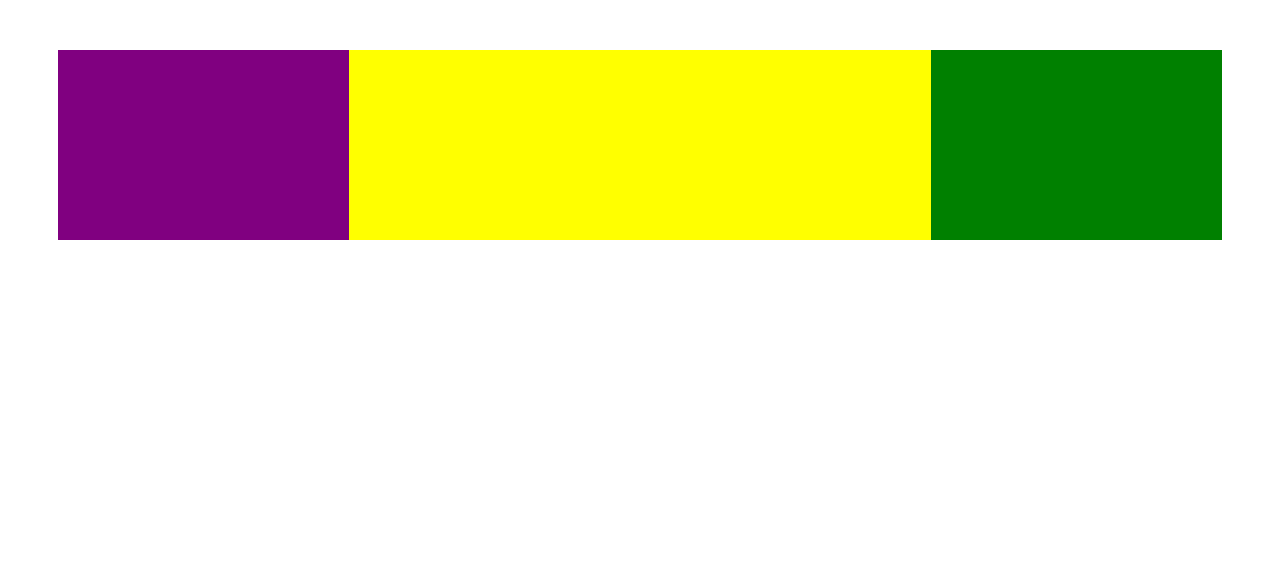
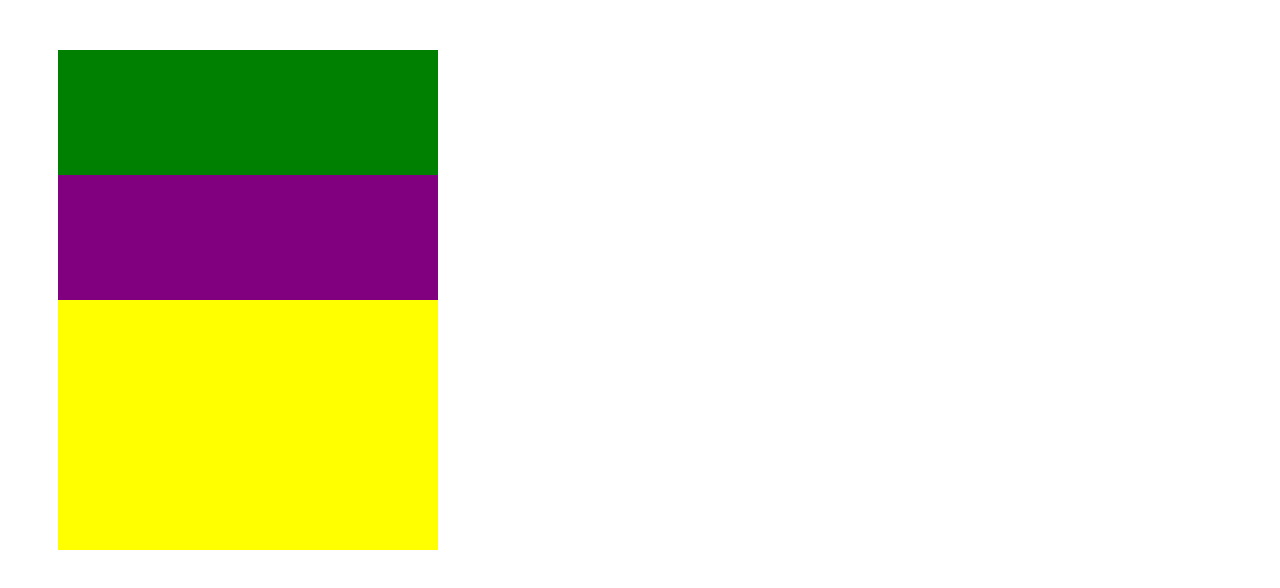
Before and after one commit to green-fox-academy/balazsbarni, a plain HTML site: page week06/ex01/index.html in a window 1280 px wide. Drawn offline with Linux system fonts and the light colour scheme.

Commit message:
Ex1.4completed

```diff
--- a/week06/ex01/style.css
+++ b/week06/ex01/style.css
@@ -2,26 +2,28 @@
 .container {
     display: flex;
     justify-content: center;
-    flex-direction: row-reverse;
+    flex-direction: column;
+    width: 380px;
+    height: 500px;
     margin: 50px;
   }
 
 .item {
-    height: 190px;
     width: 100%;
 }
 
 .green {
     background-color: green;
-    flex: 1;
+    flex-grow: 1;
 }
 
 .yellow {
     background-color: yellow;
-    flex: 2;
+    order: 1;
+    flex-grow: 2;
 }
 
 .purple {
     background-color: purple;
-    flex: 1;
+    flex-grow: 1;
 }
```
